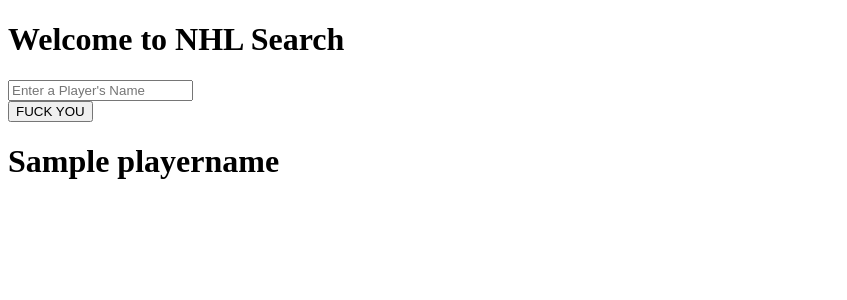
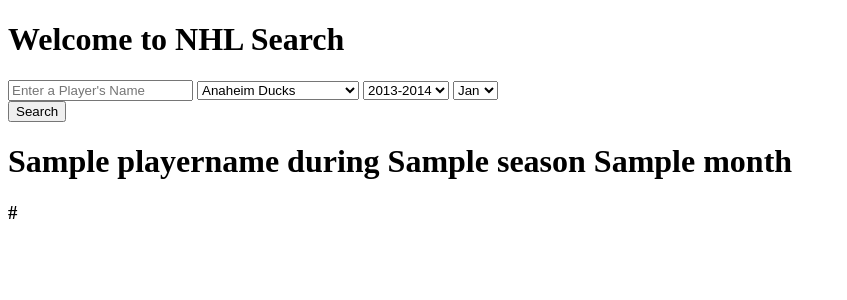
Before and after one commit to Nickomang/NHLSearch, a Flask app: template templates/index.html in a window 1280 px wide. Shown: the top 300 px of the page, without its empty margins (0-847 px from the left). Run offline with Flask 2, Linux system fonts and the light colour scheme; the template is opened without the code that fills it: most values are stand-ins (such as "Sample title", 1, 10 or a date in 2020).

Commit message:
passing things works, but example1.py is not returning the correct values

```diff
--- a/app.py
+++ b/app.py
@@ -1,12 +1,24 @@
 from flask import Flask, render_template, request
+import engine
+import example1
 
 app = Flask(__name__)
 
 @app.route("/", methods=['GET', 'POST'])
 def index():
 	if request.method == "POST":
-		name = request.form['player']
-		return render_template("index.html", playername = name)
+		playername = str(request.form['player'])
+		team = str(request.form['team'])
+		season = int(request.form['season'])
+		month = str(request.form['month'])
+		fullyear = str(season-1)+str(season)
+		print fullyear
+		location = 'h'
+		event_types_key = [0,1,0]
+
+		# links = example1.final(playername, team, season, month, fullyear, location, event_types_key)
+
+		return render_template("index.html", playername = playername, season = season, month = month, links = example1.final(playername, team, season, month, fullyear, location, event_types_key))
 	return render_template("index.html")
 
 if __name__ == '__main__':
--- a/engine.py
+++ b/engine.py
@@ -113,12 +113,13 @@ def parse_for_player(playername, ext_ids):
 	highlight_urls = []
 	p = re.compile('.*(' + playername + ').*')
 	for ext_id in ext_ids:
-		# print "checking ext_id", ext_id
+		print "checking ext_id", ext_id
 		highlight_desc = get_description_of_event(ext_id)
 		if p.match(highlight_desc):
 			highlight_url = get_highlight_url(ext_id)
 			highlight_urls.append(highlight_url)
 			print "Found one!"
+	print highlight_urls
 	return highlight_urls
 
 # Returns a JSON description of the event associated with the given ext_id
--- a/templates/index.html
+++ b/templates/index.html
@@ -8,7 +8,7 @@
 	<h1>Welcome to NHL Search</h1>
 	<form role=form method=post>
     	<input type=text name=player placeholder="Enter a Player's Name"</br>
-		<!-- <select name="team">
+		<select name="team">
 		  <option value="ANA">Anaheim Ducks</option>
 		  <option value="ARZ">Arizona Coyotes</option>
 		  <option value="BOS">Boston Bruins</option>
@@ -44,11 +44,19 @@
 			<option value="2014">2013-2014</option>
 			<option value="2015">2014-2015</option>
 			<option value="2016">2015-2016</option>
-		</select> -->
-    	<div class="actions"><input type=submit value="FUCK YOU"></div>
+		</select>
+		<select name="month" id="">
+			<!-- <option value="0">All</option> -->
+			<option value="1">Jan</option>
+			<option value="2">Feb</option>
+		</select>
+    	<div class="actions"><input type=submit value="Search"></div>
 	</form>
 	<h1>
-		{{ playername }}
+		{{ playername }} during {{ season }} {{ month }}
 	</h1>
+	<h3>
+		{{ links }}
+	</h3>
 </body>
 </html>
```
Also changed, not shown: example1.py (+8 -8 lines), 2 other files.
